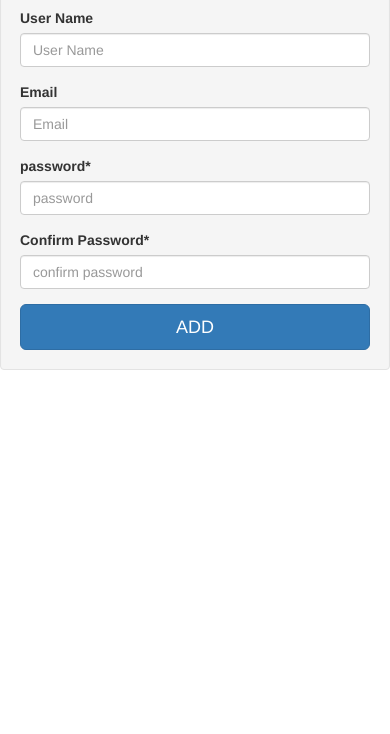
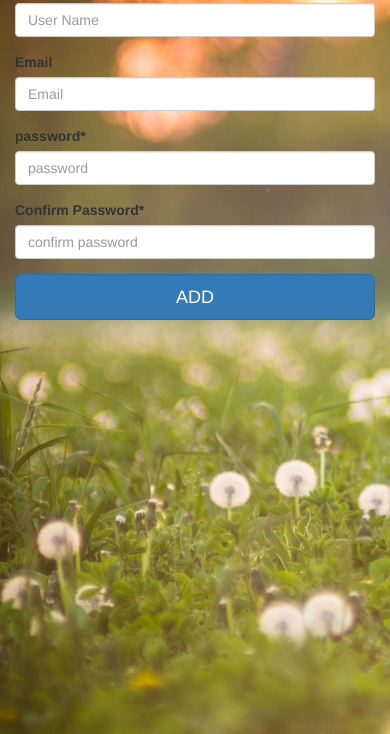
Before and after one commit to sudhanshuss/xaviersApp, a website: page public/html/addUser.html in a window 390 px wide. Shown: the part 110-844 px from the top of the page. Drawn offline with Linux system fonts and the light colour scheme.

Commit message:
background image fix when app opened in phone

```diff
--- a/public/html/addUser.html
+++ b/public/html/addUser.html
@@ -2,19 +2,29 @@
 <html>
 	<head>
 		<meta charset="UTF-8">
+		<meta http-equiv="X-UA-Compatible" content="IE=edge">
+		<meta name="viewport" content="width=device-width, initial-scale=1">
 		<title>Student Detail</title>
+		<script src="/js/jquery-2.1.4.min.js"></script>
 		<link rel="stylesheet" href="/css/bootstrap.min.css">
 		<link rel="stylesheet" href="/css/styles.css">
 		<style>
 			.well {
 				margin-top: 10px;
 			}
+
+			#topContainer{
+				background-image: url("/images/background-image.jpg");
+				height: 100%;
+				width : 100%;
+				background-size :cover;
+			}
 		</style>
 	</head>
 	<body>
-		<div class="container-fluid">
+		<div class="container contentContainer" id="topContainer">
 			<div class="row">
-				<div class="col-md-6 col-md-offset-3 well">
+				<div class="col-md-6 col-md-offset-3 ">
 					<h1 class="room-title text-center">Add User</h1>
 					<form action="parentDetail.html">
 						  <div class="form-group">
@@ -38,6 +48,6 @@
 				</div>
 			</div>
 		</div>
-		<script src="/js/jquery-2.1.4.min.js"></script>
+		<script>$(".contentContainer").css("min-height",$(window).height());</script>
 	</body>
 </html>
```
Also changed, not shown: public/html/login.html (+1 -1 lines), public/html/menu.html (+1 -1 lines), public/html/studentRegistration.html (+1 -1 lines).
